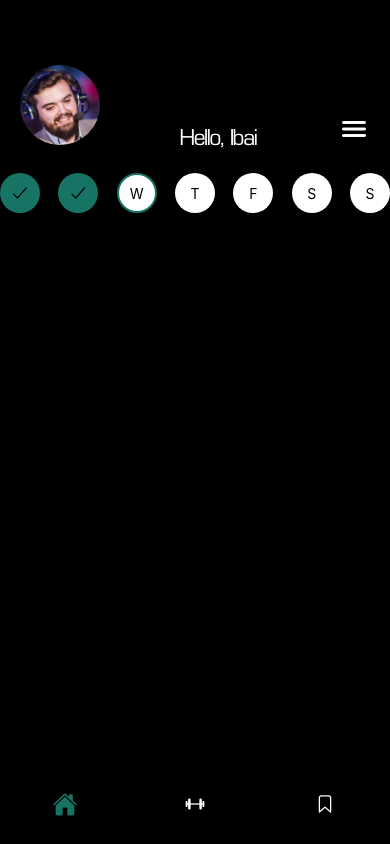
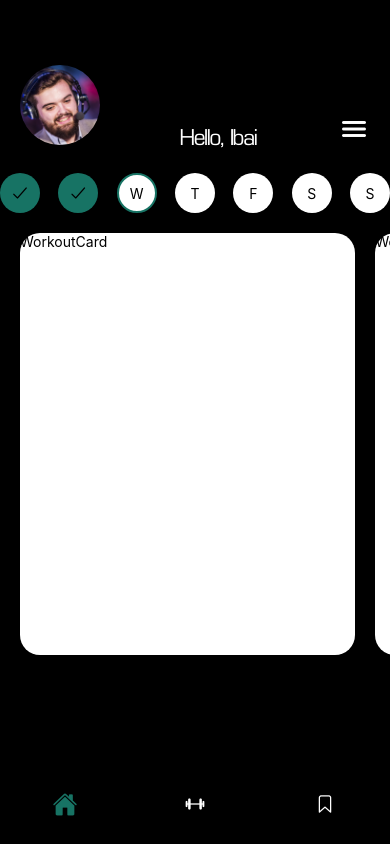
Before and after one commit to andrei-0000/GymIOS, a React Native app: screen /Home in a window 390 px wide. Built offline with nearby package versions, Linux system fonts and the light colour scheme.

Commit message:
workout card start

```diff
--- /dev/null
+++ b/components/WorkoutCard.tsx
@@ -0,0 +1,29 @@
+import { Dimensions, StyleSheet, Text, View } from "react-native";
+import React from "react";
+
+const CARD_WIDTH = Dimensions.get("window").width * 0.86;
+const CARD_HEIGHT = Dimensions.get("window").height * 0.5;
+
+interface WorkoutCardProps {
+  id?: string;
+  name?: string;
+}
+
+function WorkoutCard({ id, name }: WorkoutCardProps) {
+  return (
+    <View style={styles.WorkoutCardContainer}>
+      <Text>WorkoutCard</Text>
+    </View>
+  );
+}
+
+const styles = StyleSheet.create({
+  WorkoutCardContainer: {
+    backgroundColor: "white",
+    width: CARD_WIDTH,
+    height: CARD_HEIGHT,
+    borderRadius: 20,
+  },
+});
+
+export default WorkoutCard;
--- a/data/data.ts
+++ b/data/data.ts
@@ -1,4 +1,4 @@
-const ExerciseData = [
+export const ExerciseData = [
   {
     name: "dumbell-curl",
     description: "lorem ipsum",
@@ -31,15 +31,15 @@ const ExerciseData = [
   },
 ];
 
-const WorkoutData = [
+export const WorkoutData = [
   {
+    id: "W1",
     name: "Pull Day 1",
     exercises: [ExerciseData[0], ExerciseData[1]],
   },
   {
+    id: "W2",
     name: "Push Day 1",
     exercises: [ExerciseData[2], ExerciseData[1]],
   },
 ];
-
-export default ExerciseData;
--- a/screens/HomeScreen.tsx
+++ b/screens/HomeScreen.tsx
@@ -1,4 +1,11 @@
-import { ScrollView, StyleSheet, Text, View } from "react-native";
+import {
+  FlatList,
+  ScrollView,
+  StyleSheet,
+  Text,
+  TouchableOpacity,
+  View,
+} from "react-native";
 import React from "react";
 import { useStore } from "../store/store";
 import { useBottomTabBarHeight } from "@react-navigation/bottom-tabs";
@@ -6,10 +13,15 @@ import { COLORS } from "../theme/theme";
 import { StatusBar } from "expo-status-bar";
 import HeaderBar from "../components/HeaderBar";
 import WeekBar from "../components/WeekBar";
+import { WorkoutData } from "../data/data";
+import WorkoutCard from "../components/WorkoutCard";
 
 const HomeScreen = () => {
   const ExerciseList = useStore((state: any) => state.ExerciseList);
+  const workoutList = useStore((state: any) => state.WorkoutList);
   const tabBarHeight = useBottomTabBarHeight();
+
+  console.log(workoutList);
 
   return (
     <View style={styles.ScreenContainer}>
@@ -20,6 +32,21 @@ const HomeScreen = () => {
       >
         <HeaderBar title="Hello, Ibai" />
         <WeekBar></WeekBar>
+        <FlatList
+          horizontal
+          showsVerticalScrollIndicator={false}
+          data={workoutList}
+          contentContainerStyle={styles.FlatListContainer}
+          keyExtractor={(item) => item.id}
+          renderItem={({ item }) => {
+            console.log(item.id);
+            return (
+              <TouchableOpacity>
+                <WorkoutCard id={item.id} name={item.name}></WorkoutCard>
+              </TouchableOpacity>
+            );
+          }}
+        />
       </ScrollView>
     </View>
   );
@@ -33,6 +60,11 @@ const styles = StyleSheet.create({
   ScrollViewFlex: {
     flexGrow: 1,
   },
+  FlatListContainer: {
+    gap: 20,
+    paddingVertical: 20,
+    paddingHorizontal: 20,
+  },
 });
 
 export default HomeScreen;
--- a/store/store.ts
+++ b/store/store.ts
@@ -2,19 +2,20 @@ import { create } from "zustand";
 import { produce } from "immer";
 import { persist, createJSONStorage } from "zustand/middleware";
 import AsyncStorage from "@react-native-async-storage/async-storage";
-import ExerciseData from "../data/data";
+import { ExerciseData, WorkoutData } from "../data/data";
 
 export const useStore = create(
   persist(
     (set, get) => ({
       ExerciseList: ExerciseData,
+      WorkoutList: WorkoutData,
       FavoritesList: [],
       UserExerciseList: [],
       ExercisesHistoryList: [],
     }),
     {
       name: "gym-ios",
-      storage: createJSONStorage(() => AsyncStorage),
+      storage: createJSONStorage(() => localStorage),
     }
   )
 );
```
